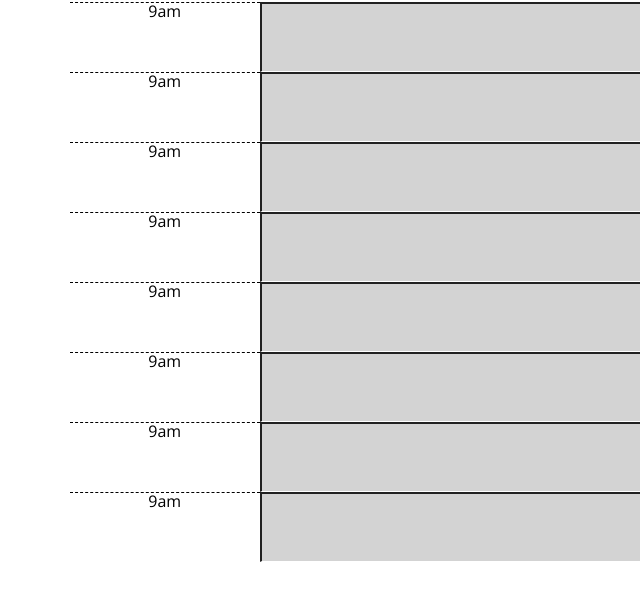
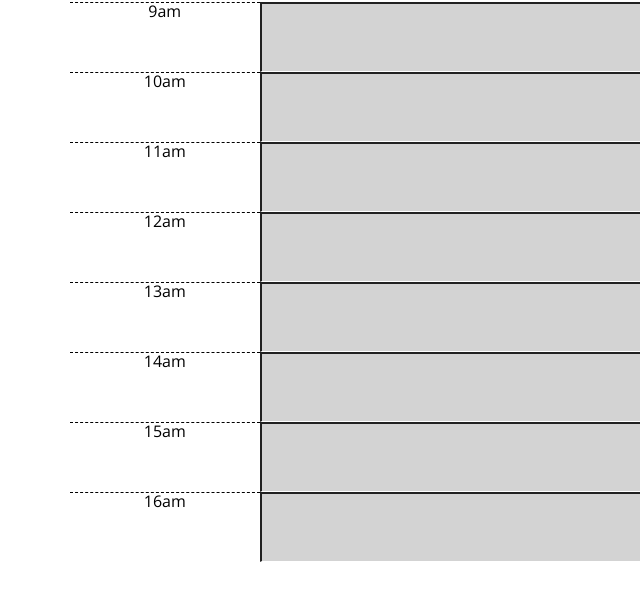
Before and after one commit to celestealexmoore/workDay_Scheduler, a plain HTML site: page index.html in a window 1280 px wide. Shown: the part 334-934 px from the top of the page, 0-640 px from the left. Before the commit the page ends 896 px from the top, so only its background shows below. Drawn offline with nearby package versions, Linux system fonts and the light colour scheme.

Commit message:
added input forms and incrementing time

```diff
--- a/Assets/script.js
+++ b/Assets/script.js
@@ -19,9 +19,9 @@ for (let i = 0; i < 8; i++) {
     "col saveBtn bi bi-cloud-download-fill fa-2x align-bottom"
   );
 
-  timeblockHr.innerText = blockTime + "am";
+  timeblockHr.innerText = blockTime++ + "am";
 
-  if(blockTime < 10) {
+  if(blockTime > 9) {
       timeblockText.setAttribute('class', 'past col-8 text');
   }
 
--- a/Assets/style.css
+++ b/Assets/style.css
@@ -2,6 +2,7 @@ body {
   font-family: "Open Sans", sans-serif;
   font-size: 16px;
   line-height: 1;
+  margin-bottom: 50px;
 }
 
 textarea {
```
